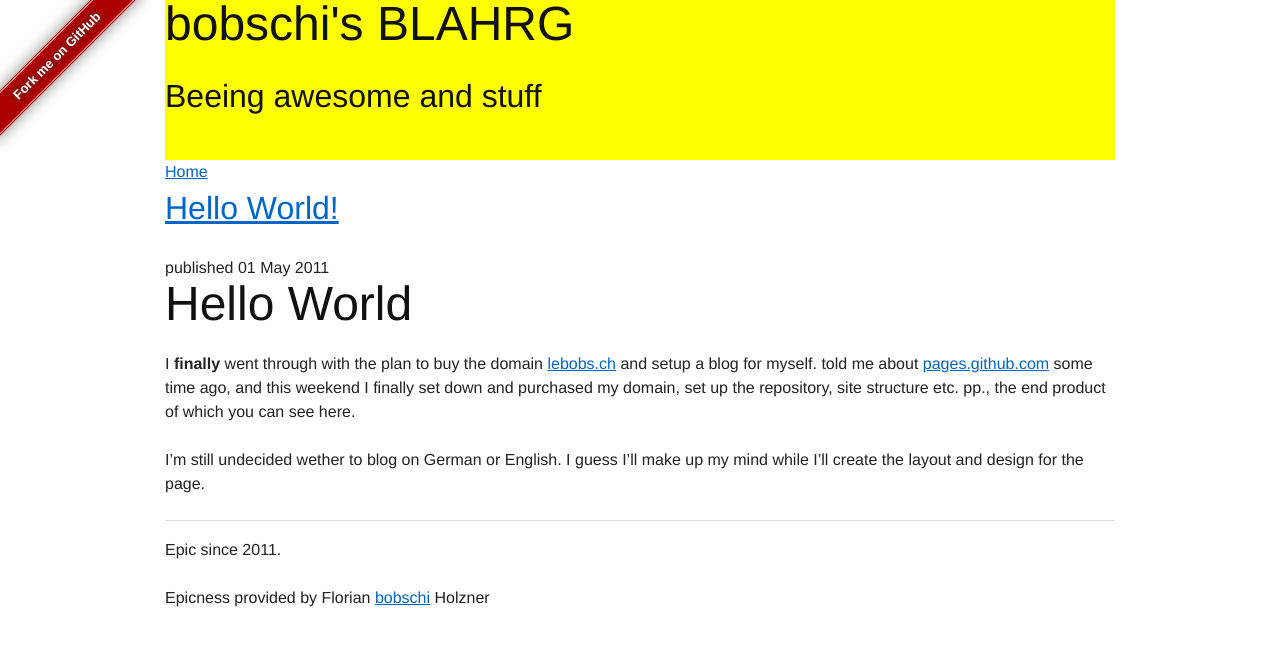
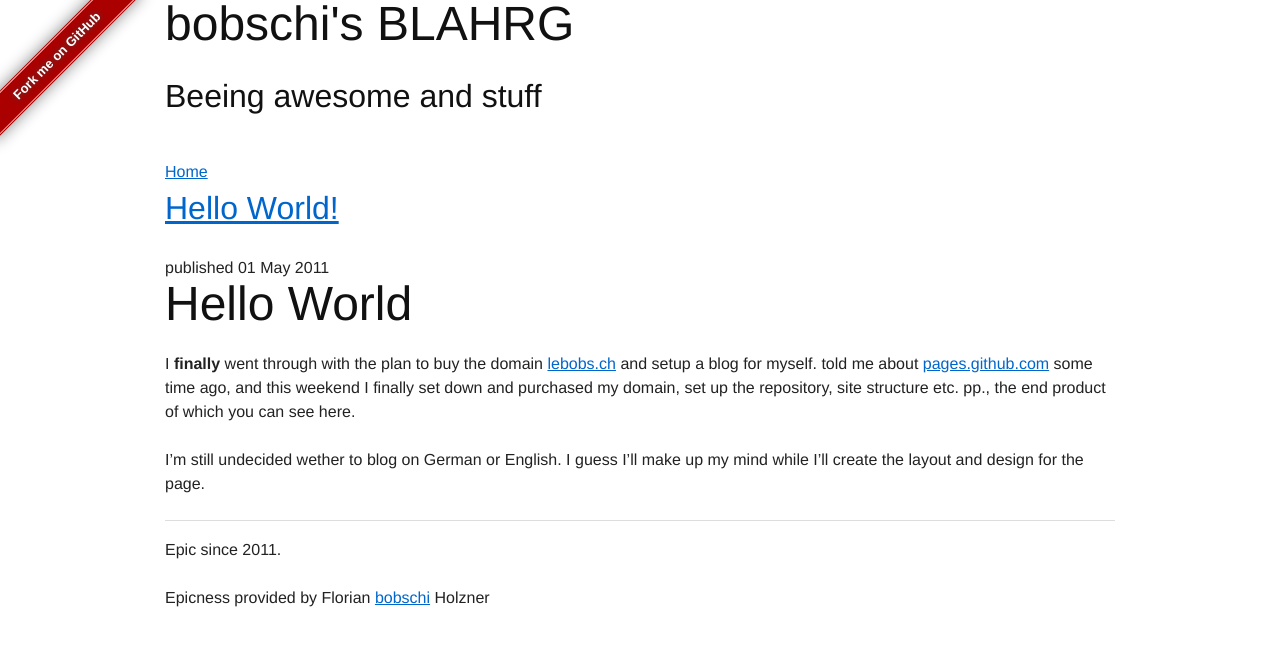
Before and after one commit to bobschi/lebobs.ch, a Jekyll site: the page built from index.markdown, in a window 1280 px wide. Shown: the top 646 px of the page. Built offline with Jekyll 4.4.1, drawn with Linux system fonts in a browser that asks for light colours; Markdown is read by kramdown in place of the engine named in the settings.

Commit message:
working on stuff

```diff
--- a/stylesheets/screen.css
+++ b/stylesheets/screen.css
@@ -4,8 +4,7 @@ h1, h2, h3, h4, h5, h6 { font-family: Helvetica, "Helvetica Neue", Arial, sans-s
 nav ul { list-style: none; margin: 0; padding: 0; }
 nav ul li { display: inline-block; }
 
-header { height: 10em; background: yellow; }
-
+header { height: 10em; }
 
 .ribbon {
   background-color: #a00;
```
